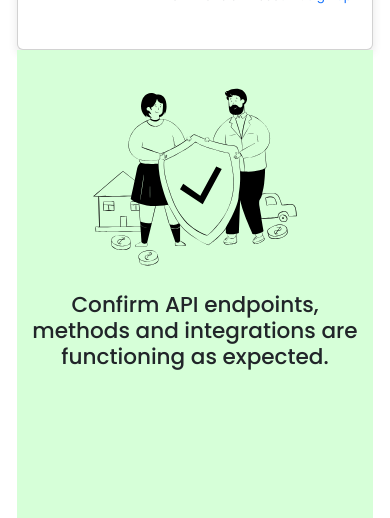
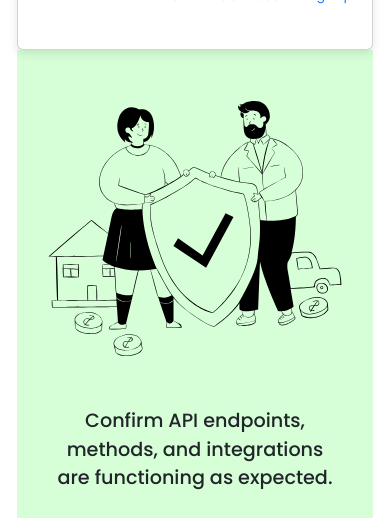
Before and after one commit to Nehariyaz/Apinspector, a React (Vite) app in the folder frontend/: page / in a window 390 px wide. Shown: the part 326-844 px from the top of the page. Built offline with nearby package versions, Linux system fonts and the light colour scheme.

Commit message:
Initial commit

```diff
--- a/frontend/src/App.css
+++ b/frontend/src/App.css
@@ -34,17 +34,28 @@ body {
   box-shadow: 0px 4px 10px rgba(0, 0, 0, 0.1);
 }
 
-.bg-section {
+/* Full height container */
+.left-bg {
+  min-height: 100vh;
+  display: flex;
+  flex-direction: column;
+  justify-content: center; /* Centers vertically */
+  align-items: center; /* Centers horizontally */
+  text-align: center;
   background-color: #D6FFD8;
-  height: 100vh;
-  display: flex;
-  justify-content: center;
-  align-items: center;
-  text-align: center;
-  width:100%;
-  margin:0;
-  padding:0;
-  position: relative;
+  padding:20px;
+}
+
+/* Ensures the image scales properly */
+.responsive-img {
+  max-width: 80%;
+  height: auto;
+}
+
+/* Responsive text */
+.responsive-text {
+  font-size: 1.5rem;
+  line-height: 1.5;
 }
 
 .text {
@@ -88,15 +99,6 @@ body {
   background-color: #137325;
 }
 
-.img {
-    max-width: 70%;
-    height: auto;
-    display: block;
-    margin: auto;
-    width: auto;
-    height: auto;
-  }
-
 
 .grecaptcha-badge {
   width: 100%;
@@ -121,14 +123,12 @@ body {
     max-width: 90%;
     padding: 30px;
   }
-
-  .bg-section {
-    min-height: 80vh;
-    padding: 20px;
+  .responsive-img {
+    max-width: 90%;
   }
 
-  .img {
-    max-width: 70%;
+  .responsive-text {
+    font-size: 1.2rem;
   }
 }
 
@@ -163,18 +163,6 @@ body {
     padding: 10px;
   }
 
-  .bg-section {
-    min-height: 70vh;
-    display: flex;
-    flex-direction: column;
-    justify-content: center;
-    padding: 20px;
-  }
-
-  .img {
-    max-width: 60%;
-  }
-
   .text {
     font-size: 18px;
     margin-bottom: 15px;
--- a/frontend/src/App.jsx
+++ b/frontend/src/App.jsx
@@ -6,7 +6,6 @@ import Login from './Login';
 import ForgotPassword from './ForgotPassword';
 import SignUp from './SignUp';
 import './App.css';
-
 
 
 function App() {
--- a/frontend/src/ForgotPassword.jsx
+++ b/frontend/src/ForgotPassword.jsx
@@ -1,5 +1,5 @@
 
-
+import RightBg from "./RightBg.jsx";
 import React from 'react';
 
 const ForgotPassword = () => {
@@ -28,13 +28,7 @@ const ForgotPassword = () => {
       </div>
       </div>
 
-      <div className="col-md-6 bg-section d-flex flex-column">
-            <img src="insurance.svg" alt="no image" className="img" />
-            <div className="card-body text-center">
-            <h4 className="m-2">
-              Confirm API endpoints, methods and integrations are functioning as expected.</h4>
-            </div>
-          </div>
+      <RightBg />
 
       </div>
       </div>
--- a/frontend/src/Login.jsx
+++ b/frontend/src/Login.jsx
@@ -3,6 +3,7 @@ import React, { useState } from 'react';
 import { Link } from 'react-router-dom';
 import ReCAPTCHA from "react-google-recaptcha";
 import axios from 'axios';
+import RightBg from "./RightBg.jsx";
 
 const Login = () => {
   const [email, setEmail] = useState('');
@@ -104,13 +105,7 @@ const handleSubmit = async (event) => {
           </div>
 
 
-          <div className="col-md-6 bg-section d-flex flex-column">
-            <img src="insurance.svg" alt="no image" className="img" />
-            <div className="card-body text-center">
-            <h4 className="m-2">
-              Confirm API endpoints, methods and integrations are functioning as expected.</h4>
-            </div>
-          </div>
+          <RightBg />
 
 
 
--- /dev/null
+++ b/frontend/src/RightBg.jsx
@@ -0,0 +1,16 @@
+import React from "react";
+
+const RightBg = () => {
+  return (
+    <div className="col-12 col-md-6 d-flex flex-column align-items-center justify-content-center text-center p-4 left-bg">
+      <img src="insurance.svg" alt="no image" className="img-fluid responsive-img mb-3" />
+      <div className="card-body">
+        <h4 className="m-2 responsive-text">
+          Confirm API endpoints, methods, and integrations are functioning as expected.
+        </h4>
+      </div>
+    </div>
+  );
+};
+
+export default RightBg;
--- a/frontend/src/SignUp.jsx
+++ b/frontend/src/SignUp.jsx
@@ -1,6 +1,7 @@
 import ReCAPTCHA from "react-google-recaptcha";
 import React, { useState } from "react";
 import axios from "axios";
+import RightBg from "./RightBg.jsx";
 
 
 
@@ -131,14 +132,8 @@ const SignUp = () => {
           </div>
         </div>
 
-        <div className="col-md-6 bg-section d-flex flex-column">
-          <img src="insurance.svg" alt="Illustration" className="img" />
-          <div className="card-body text-center">
-            <h4 className="m-2">
-              Confirm API endpoints, methods and integrations are functioning as expected.
-            </h4>
-          </div>
-        </div>
+        <RightBg/>
+
       </div>
     </div>
   );
```
Also changed, not shown: frontend/src/RequestConfig.jsx (added), 1 other file (tests, documents, lock files or other folders).
